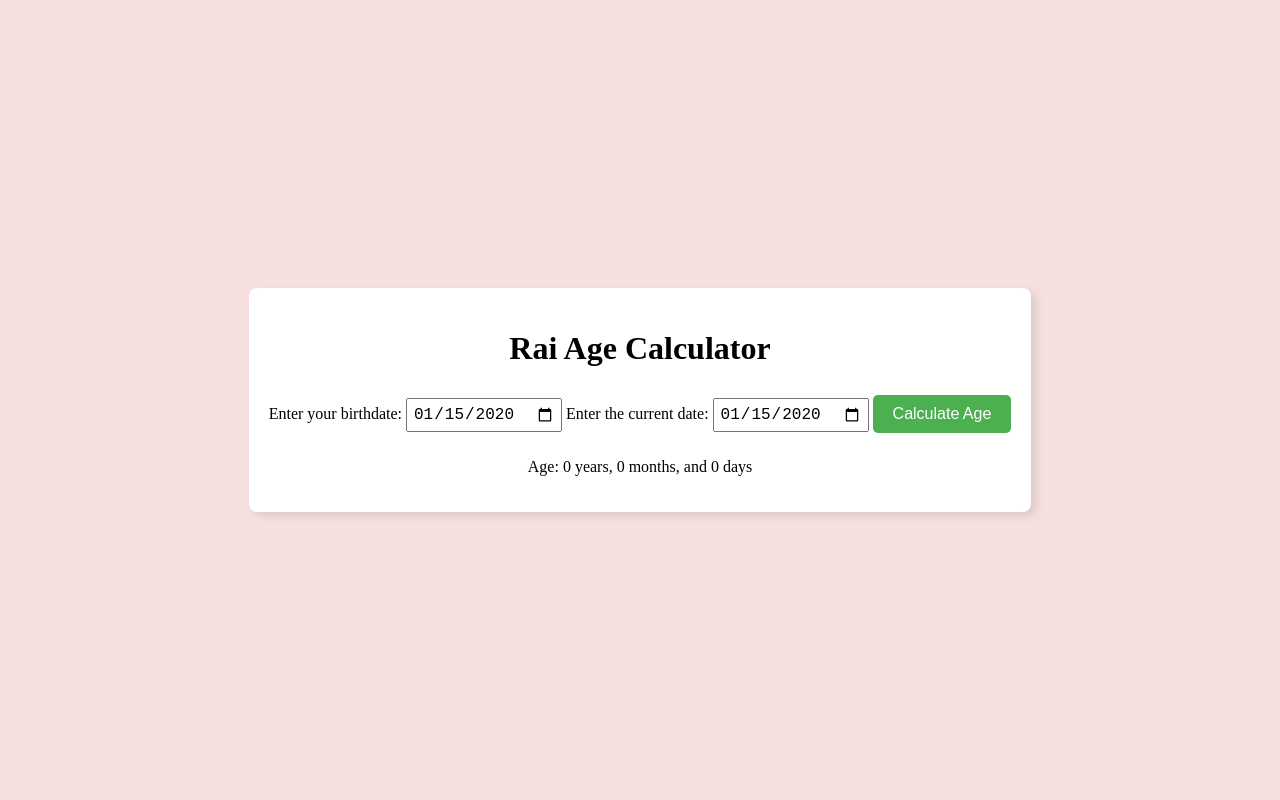
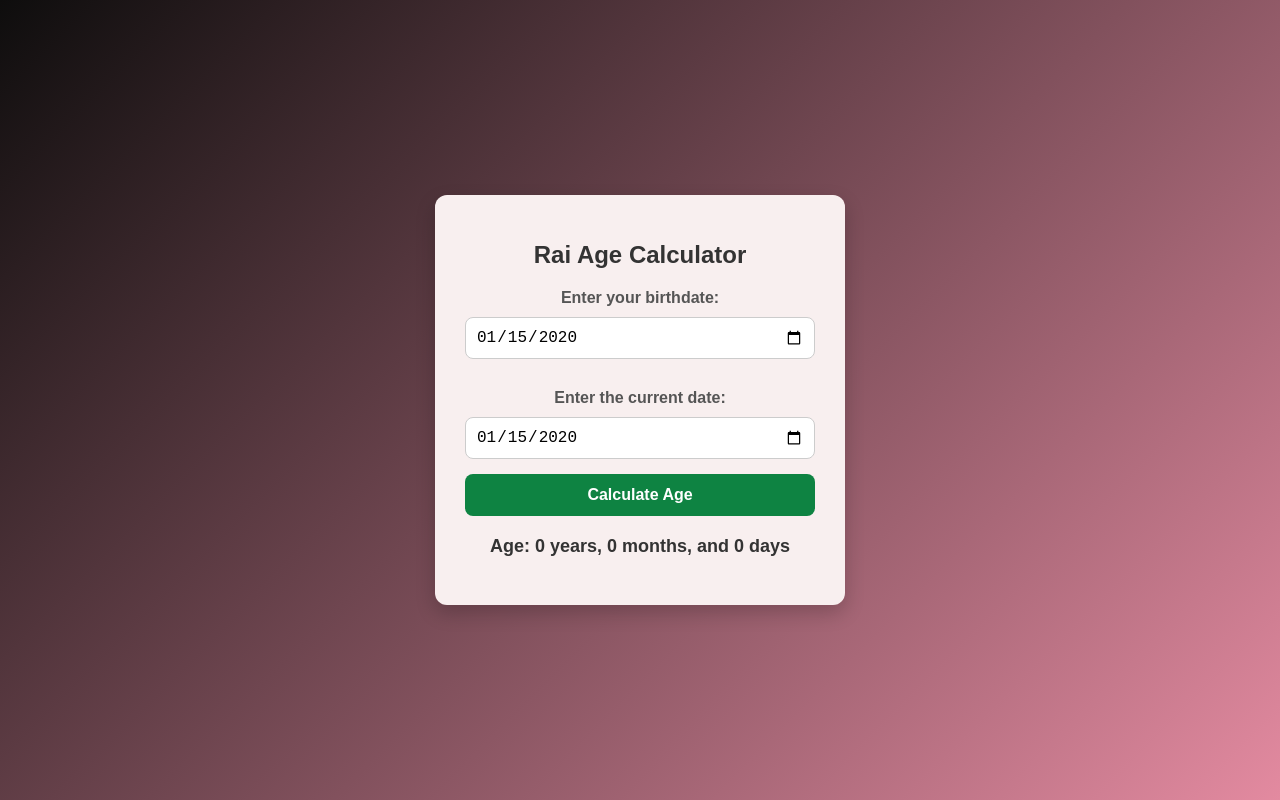
Before and after one commit to rrai112002/Rai-Age-Calcuator, a plain HTML site: page index.html in a window 1280 px wide. Both pictures are taken after typing "2020-01-15", "2020-01-15" into the empty fields and a click on the button "Calculate Age". Drawn offline with Linux system fonts and the light colour scheme.

Commit message:
Blink on error and animation Effects r updated

```diff
--- a/index.js
+++ b/index.js
@@ -1,9 +1,13 @@
 function calculateAge() {
     const birthdate = document.getElementById('birthdate').value;
     const currentdate = document.getElementById('currentdate').value;
+    const resultElement = document.getElementById('result');
+
+    resultElement.classList.remove('error', 'blink');
 
     if (!birthdate || !currentdate) {
         document.getElementById('result').textContent = 'Please enter both dates.';
+        resultElement.classList.add('error', 'blink');
         return;
     }
 
@@ -11,7 +15,8 @@ function calculateAge() {
     const currentDate = new Date(currentdate);
 
     if (currentDate < birthDate) {
-        document.getElementById('result').textContent = 'Yaaaarr, Sahi Date Toh Dallo';
+        resultElement.textContent = 'Yaaaarr, Sahi Date Toh Dallo';
+        resultElement.classList.add('error', 'blink');
         return;
     }
 
@@ -31,5 +36,19 @@ function calculateAge() {
         months += 12;
     }
 
-    document.getElementById('result').textContent = `Age: ${years} years, ${months} months, and ${days} days`;
+    // const resultElement = document.getElementById('result');
+    resultElement.textContent = `Age: ${years} years, ${months} months, and ${days} days`;
+
+    // Add the blink class to trigger the animation
+    // resultElement.classList.add('blink');
+
+    // Remove the blink class after the animation to allow it to be retriggered
+    // setTimeout(() => {
+    //     resultElement.classList.remove('blink');
+    // }, 1000);
+
+
+    // resultElement.classList.remove('error');
+    // resultElement.classList.add('blink');
+    resultElement.classList.remove('error', 'blink');
 }
--- a/style.css
+++ b/style.css
@@ -1,41 +1,98 @@
 body {
-    font-family:serif;
+    font-family: 'Arial', sans-serif;
     display: flex;
     justify-content: center;
     align-items: center;
     height: 100vh;
     margin: 0;
-    background-color: #f6dfdf;
+    background: linear-gradient(135deg, rgb(14, 13, 13), rgb(227, 138, 160));
 }
 
 .container {
+    background-color: #f8efef;
+    padding: 30px;
+    border-radius: 12px;
+    box-shadow: 0 8px 20px rgba(0, 0, 0, 0.2);
+    max-width: 350px;
+    width: 100%;
     text-align: center;
-    background-color: #fff;
-    padding: 20px;
-    border-radius: 8px;
-    box-shadow: 5px 4px 8px rgba(0, 0, 0, 0.1);
+}
+
+h1 {
+    margin-bottom: 20px;
+    color: #333;
+    font-size: 24px;
+}
+
+label {
+    display: block;
+    margin: 15px 0 5px;
+    font-weight: bold;
+    color: #555;
 }
 
 input {
-    margin: 10px 0;
-    padding: 5px;
+    width: 100%;
+    padding: 10px;
+    margin-top: 5px;
+    margin-bottom: 15px;
+    border: 1px solid #ccc;
+    border-radius: 8px;
     font-size: 16px;
+    box-sizing: border-box;
+    outline: none;
+    transition: border-color 0.3s;
+}
+
+input:focus {
+    border-color: #f79;
 }
 
 button {
-    padding: 10px 20px;
+    padding: 12px 20px;
     font-size: 16px;
+    font-weight: bold;
     cursor: pointer;
-    background-color: #4CAF50;
+    background-color: rgb(14, 131, 66);
     color: white;
     border: none;
-    border-radius: 5px;
+    border-radius: 8px;
+    width: 100%;
+    transition: background-color 0.3s, transform 0.4s;
 }
 
 button:hover {
-    background-color: #45a049;
+    background-color: rgb(150, 127, 133);
 }
-#result
+
+button:active {
+    transform: scale(0.98);
+}
+
+p {
+    margin-top: 20px;
+    font-size: 18px;
+    color: #333;
+    font-weight: bold;
+}
+/* #result
 {
-    color;
+    color: rgb(202, 22, 22);
+} */
+
+/* Add this to your existing CSS */
+@keyframes blink {
+    0% { opacity: 1; }
+    50% { opacity: 0; }
+    /* 100% { opacity: 1; } */
 }
+
+.blink {
+    animation: blink 1s ease-in-out infinite;
+}
+
+/* Add this to your existing CSS */
+.error {
+    color: red;
+    font-weight: bold;
+}
```
